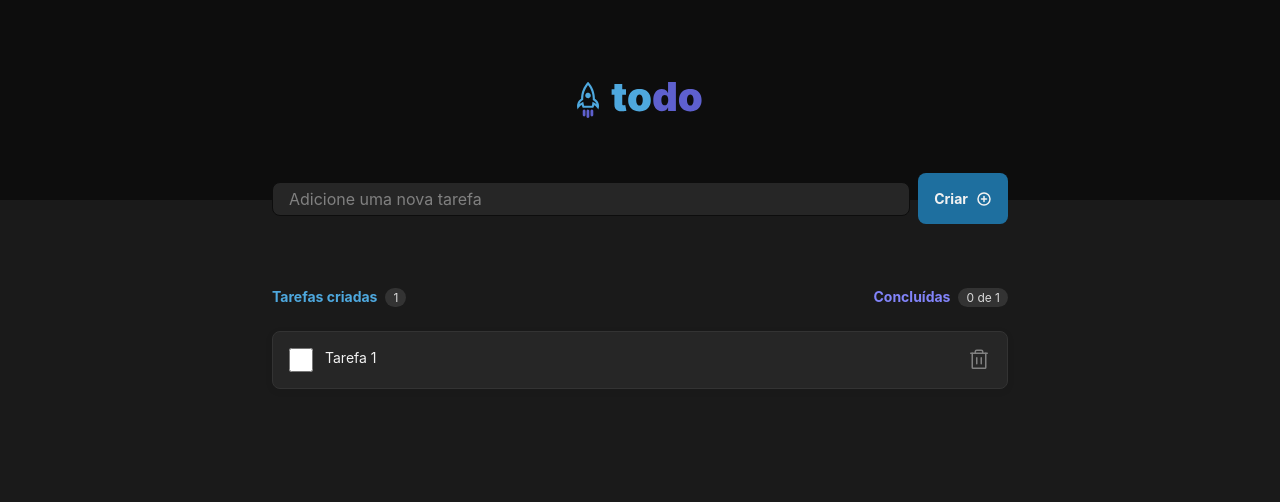
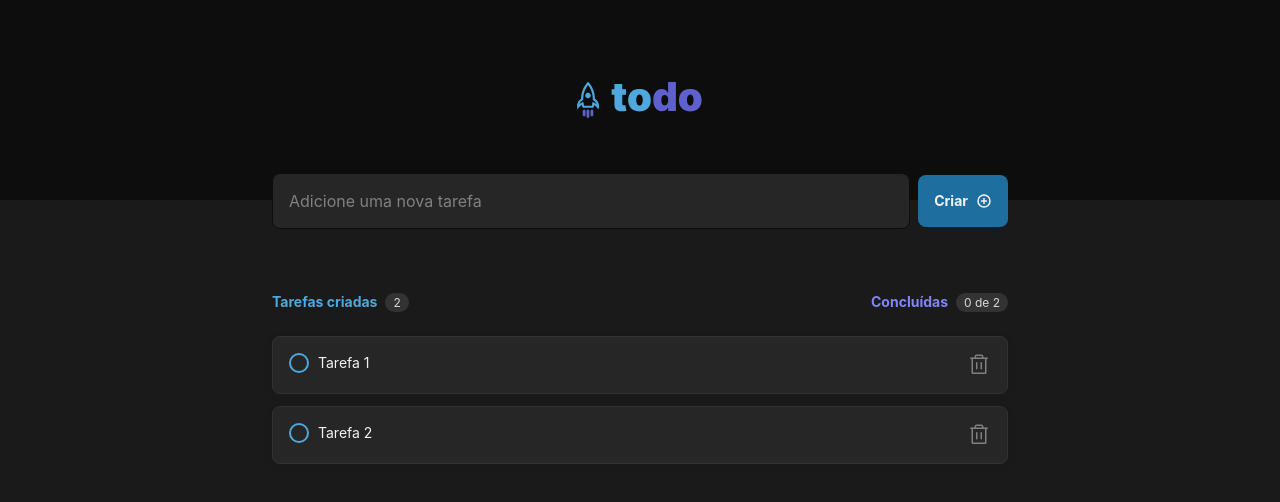
Before and after one commit to luarakerlen/todo-list-reactjs-ignite, a React (Vite) app: page / in a window 1280 px wide. Shown: the top 502 px of the page. Built offline with nearby package versions, Linux system fonts and the light colour scheme.

Commit message:
chore: adjust checkbox details

```diff
--- /dev/null
+++ b/src/components/Checkbox.module.css
@@ -0,0 +1,58 @@
+.round {
+	position: relative;
+}
+
+.round label {
+	height: 1.25rem;
+	width: 1.25rem;
+
+	position: absolute;
+	left: 0;
+	top: 0;
+
+	border-radius: 50%;
+	cursor: pointer;
+
+  transition: background-color 0.2s, border-color 0.2s;
+	background-color: transparent;
+	border: 2px solid var(--blue);
+}
+
+.round label:hover {
+	background-color: var(--gray-400);
+	border-color: var(--blue-dark);
+}
+
+.round input[type='checkbox']:checked + label {
+	background-color: var(--purple-dark);
+	border-color: var(--purple-dark);
+}
+
+.round input[type='checkbox']:checked + label:hover {
+	background-color: var(--purple);
+	border-color: var(--purple);
+}
+
+.round label:after {
+	height: 5px;
+	width: 9px;
+	transform: rotate(-45deg);
+
+	border: 2px solid var(--gray-100);
+	border-top: none;
+	border-right: none;
+	content: '';
+
+	position: absolute;
+	left: 3px;
+	top: 3px;
+	opacity: 0;
+}
+
+.round input[type='checkbox'] {
+	visibility: hidden;
+}
+
+.round input[type='checkbox']:checked + label:after {
+	opacity: 1;
+}
--- /dev/null
+++ b/src/components/Checkbox.tsx
@@ -0,0 +1,16 @@
+import styles from './Checkbox.module.css';
+import { TaskInterface } from './Task';
+
+interface CheckboxProps {
+	task: TaskInterface;
+	onClickCheckbox: () => void;
+}
+
+export function Checkbox({ task, onClickCheckbox }: CheckboxProps) {
+	return (
+		<div className={styles.round}>
+			<input type='checkbox' id={`checkbox-${task.id}`} />
+			<label htmlFor={`checkbox-${task.id}`}></label>
+		</div>
+	);
+}
--- a/src/components/Task.module.css
+++ b/src/components/Task.module.css
@@ -18,33 +18,7 @@
 
 .content {
 	display: flex;
-	align-items: flex-start;
-	gap: 0.75rem;
-}
-
-input {
-	height: 1.5rem;
-	width: 1.5rem;
-	/* border-radius: 50%;
-	vertical-align: middle; */
-	/* appearance: none; */
-	/* -webkit-appearance: none; */
-	/* outline: none; */
-	cursor: pointer;
-
-	background-color: transparent;
-	border: 2px solid var(--blue);
-	transition: background-color 0.2s, border-color 0.2s;
-}
-
-input:hover {
-	background-color: var(--gray-400);
-	border-color: var(--blue-dark);
-}
-
-input:checked {
-  color: white;
-  background-color: red;
+	gap: 1rem;
 }
 
 button {
--- a/src/components/Task.tsx
+++ b/src/components/Task.tsx
@@ -1,4 +1,5 @@
 import { Trash } from 'phosphor-react';
+import { Checkbox } from './Checkbox';
 import styles from './Task.module.css';
 
 export interface TaskInterface {
@@ -12,10 +13,14 @@ interface TaskProps {
 }
 
 export function Task({ task }: TaskProps) {
+	function handleClickCheckbox() {
+		task.done = !task.done;
+	}
+
 	return (
 		<div className={styles.container}>
 			<div className={styles.content}>
-				<input type='checkbox' name='' id='' />
+				<Checkbox task={task} onClickCheckbox={handleClickCheckbox} />
 				{task.description}
 			</div>
 			<button className={styles.buttonDelete}>
--- a/src/components/TasksArea.tsx
+++ b/src/components/TasksArea.tsx
@@ -6,6 +6,7 @@ import styles from './TasksArea.module.css';
 export function TasksArea() {
 	const [tasks, setTasks] = useState<TaskInterface[]>([
 		{ id: 1, done: false, description: 'Tarefa 1' },
+		{ id: 2, done: false, description: 'Tarefa 2' },
 	]);
 
 	const hasSomeTask = tasks.length !== 0;
```
